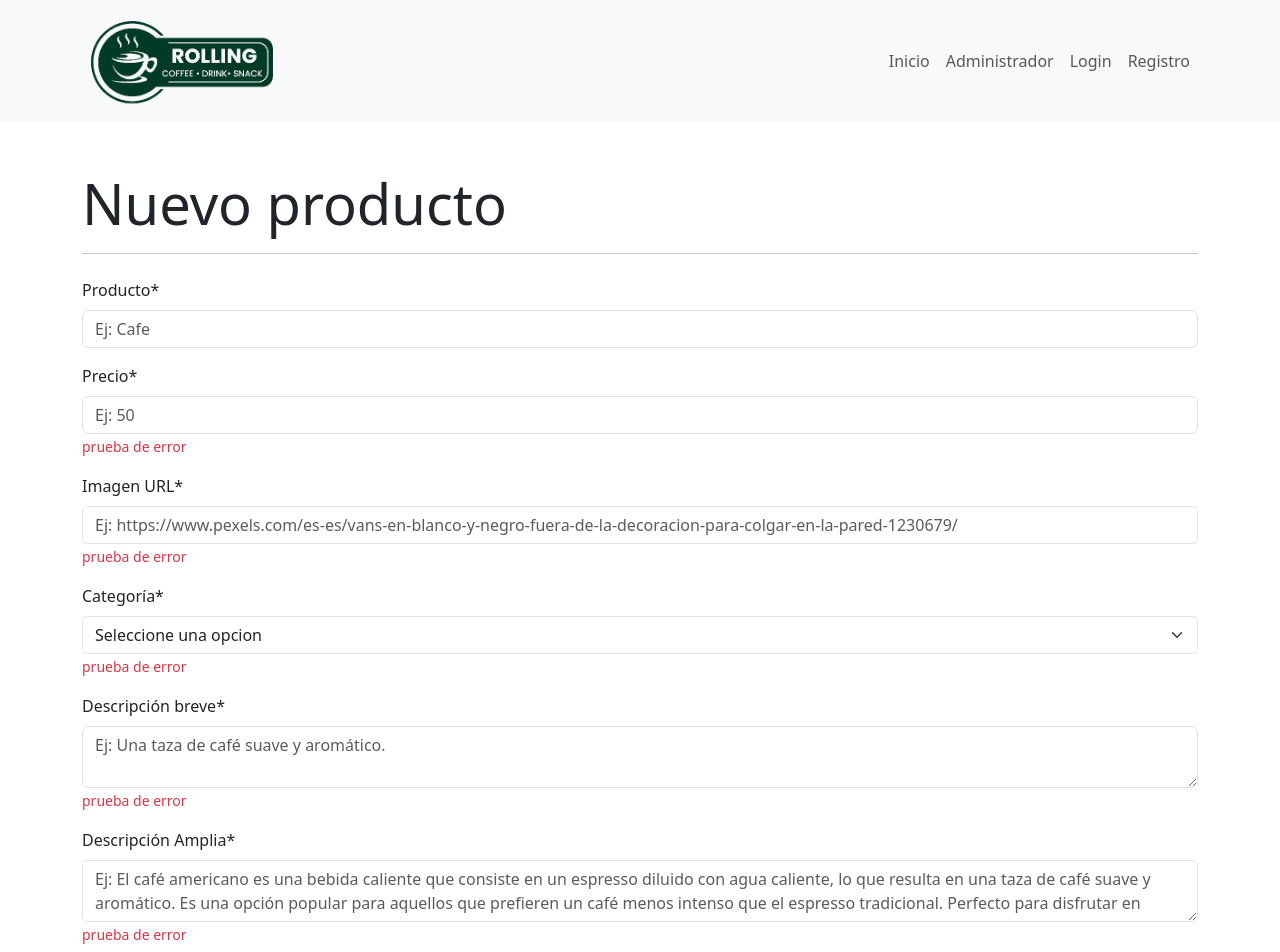
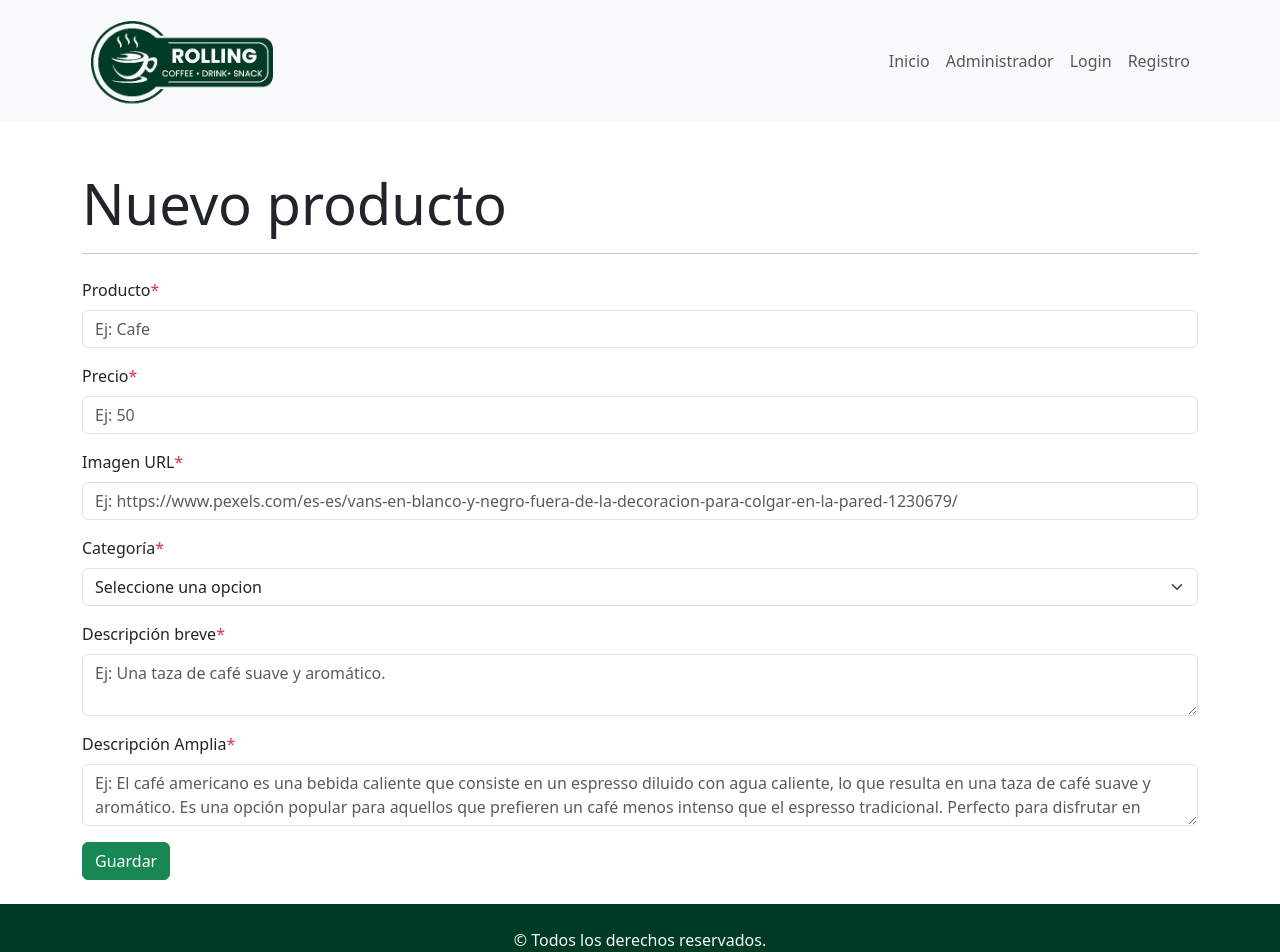
Before and after one commit to lucasecapdevila/rollingcoffee, a React (Vite) app: page /admin/crear in a window 1280 px wide. Shown: the top 952 px of the page. Built offline with nearby package versions, Linux system fonts and the light colour scheme; no server answers.

Commit message:
se valida formulario para crear producto

```diff
--- a/src/components/pages/DetalleProducto.jsx
+++ b/src/components/pages/DetalleProducto.jsx
@@ -1,6 +1,5 @@
 import producto from '../../assets/coffee-producto.jpg'
 import { Card, CardBody, CardImg, CardText, CardTitle, Col, Container, Row } from "react-bootstrap"
-
 
 const DetalleProducto = () => {
   return (
--- a/src/components/pages/producto/FormularioProducto.jsx
+++ b/src/components/pages/producto/FormularioProducto.jsx
@@ -10,12 +10,12 @@ const FormularioProducto = () => {
   }
 
   return (
-    <section className="container mainSection">
+    <section className="container mainPage">
       <h1 className="display-4 mt-5">Nuevo producto</h1>
       <hr />
       <Form onSubmit={handleSubmit(productoValidado)} className="my-4" >
         <Form.Group className="mb-3" controlId="formNombreProdcuto">
-          <Form.Label>Producto*</Form.Label>
+          <Form.Label>Producto<span className="text-danger">*</span></Form.Label>
           <Form.Control
             type="text"
             placeholder="Ej: Cafe"
@@ -37,33 +37,46 @@ const FormularioProducto = () => {
 
         </Form.Group>
         <Form.Group className="mb-3" controlId="formPrecio">
-          <Form.Label>Precio*</Form.Label>
+          <Form.Label>Precio<span className="text-danger">*</span></Form.Label>
           <Form.Control
             type="number"
             placeholder="Ej: 50"
-            // {
-            //   ...register("precio")
-            // }
+            {
+              ...register("precio",{
+                required: 'El precio del producto es obligatorio.',
+                valueAsNumber: true,
+                min:{
+                  value: 10,
+                  message: 'Debe ingresar un valor superior a 10.'
+                },
+                max:{
+                  value: 5000,
+                  message: 'Debe ingresar un valor inferior a 5000.'
+                }
+              })
+            }
           />
-          <Form.Text className="text-danger">
-            prueba de error
-          </Form.Text>
+          <Form.Text className="text-danger">{errors.precio?.message}</Form.Text>
         </Form.Group>
         <Form.Group className="mb-3" controlId="formImagen">
-          <Form.Label>Imagen URL*</Form.Label>
+          <Form.Label>Imagen URL<span className="text-danger">*</span></Form.Label>
           <Form.Control
             type="text"
             placeholder="Ej: https://www.pexels.com/es-es/vans-en-blanco-y-negro-fuera-de-la-decoracion-para-colgar-en-la-pared-1230679/"
-            // {
-            //   ...register("imagen")
-            // }
+            {
+              ...register("imagen",{
+                required:'La URL de la imagen del producto es obligatoria.',
+                pattern:{
+                  value: /(http(s?):)([/|.|\w|\s|-])*\.(?:jpg|gif|png)/,
+                  message: 'La URL ingresada debe ser una imagen.'
+                }
+              })
+            }
           />
-          <Form.Text className="text-danger">
-        prueba de error
-          </Form.Text>
+          <Form.Text className="text-danger">{errors.imagen?.message}</Form.Text>
         </Form.Group>
-        <Form.Group className="mb-3" controlId="formPrecio">
-          <Form.Label>Categoría*</Form.Label>
+        <Form.Group className="mb-3" controlId="formCategoria">
+          <Form.Label>Categoría<span className="text-danger">*</span></Form.Label>
           <Form.Select required>
             <option value="">Seleccione una opcion</option>
             <option value="Infusiones">Infusiones</option>
@@ -71,36 +84,53 @@ const FormularioProducto = () => {
             <option value="dulce">Dulce</option>
             <option value="salado">Salado</option>
           </Form.Select>
-          <Form.Text className="text-danger">
-          prueba de error
-          </Form.Text>
         </Form.Group>
-        <Form.Group className="mb-3" controlId="formImagen">
-          <Form.Label>Descripción breve*</Form.Label>
+        <Form.Group className="mb-3" controlId="formDescripcionBreve">
+          <Form.Label>Descripción breve<span className="text-danger">*</span></Form.Label>
           <Form.Control
             type="text"
             placeholder="Ej: Una taza de café suave y aromático."
             as="textarea"
+            {
+              ...register("descripcionBreve",{
+                required:'La descripción breve del producto es obligatoria.',
+                minLength:{
+                  value: 10,
+                  message: 'Debe ingresar como mínimo 10 carácteres para la descripción del producto.'
+                },
+                maxLength:{
+                  value: 100,
+                  message: 'Debe ingresar como máximo 100 carácteres para la descripción del producto.'
+                }
+              })
+            }
           />
-          <Form.Text className="text-danger">
-        prueba de error
-          </Form.Text>
+          <Form.Text className="text-danger">{errors.descripcionBreve?.message}</Form.Text>
         </Form.Group>
-        <Form.Group className="mb-3" controlId="formImagen">
-          <Form.Label>Descripción Amplia*</Form.Label>
+        <Form.Group className="mb-3" controlId="formDescripcionAmplia">
+          <Form.Label>Descripción Amplia<span className="text-danger">*</span></Form.Label>
           <Form.Control
             type="text"
             placeholder="Ej: El café americano es una bebida caliente que consiste en un espresso diluido con agua caliente, lo que resulta en una taza de café suave y aromático. Es una opción popular para aquellos que prefieren un café menos intenso que el espresso tradicional. Perfecto para disfrutar en cualquier momento del día."
             as="textarea"
+            {
+              ...register("descripcionAmplia",{
+                required:'La descripción amplia del producto es obligatoria.',
+                minLength:{
+                  value: 20,
+                  message: 'Debe ingresar como mínimo 20 carácteres para la descripción del producto.'
+                },
+                maxLength:{
+                  value: 1000,
+                  message: 'Debe ingresar como máximo 1000 carácteres para la descripción del producto.'
+                }
+              })
+            }
           />
-          <Form.Text className="text-danger">
-        prueba de error
-          </Form.Text>
+          <Form.Text className="text-danger">{errors.descripcionAmplia?.message}</Form.Text>
         </Form.Group>
 
-        <Button type="submit" variant='success'>
-          Guardar
-        </Button>
+        <Button type="submit" variant='success'>Guardar</Button>
       </Form>
     </section>
   );
```
